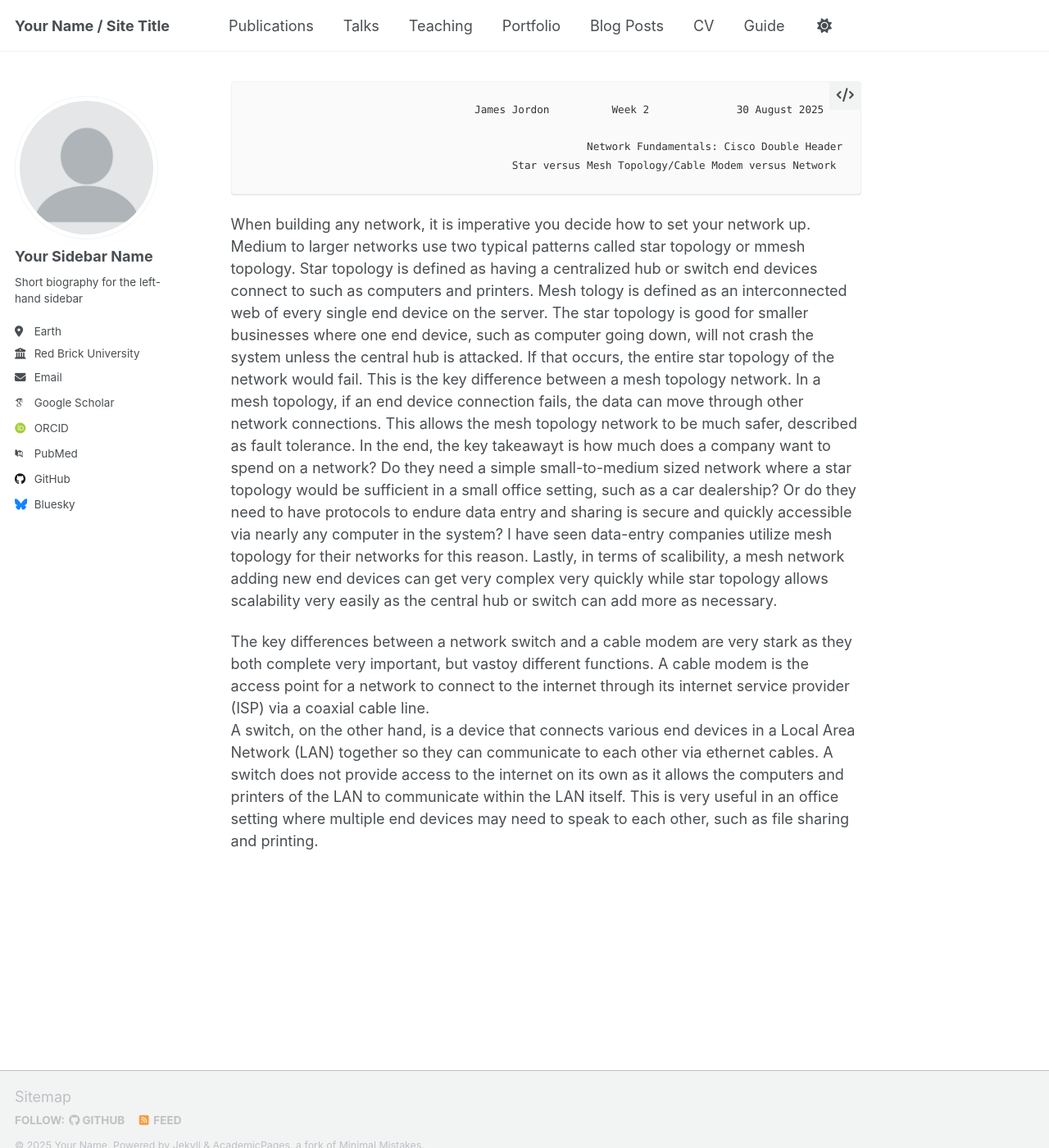
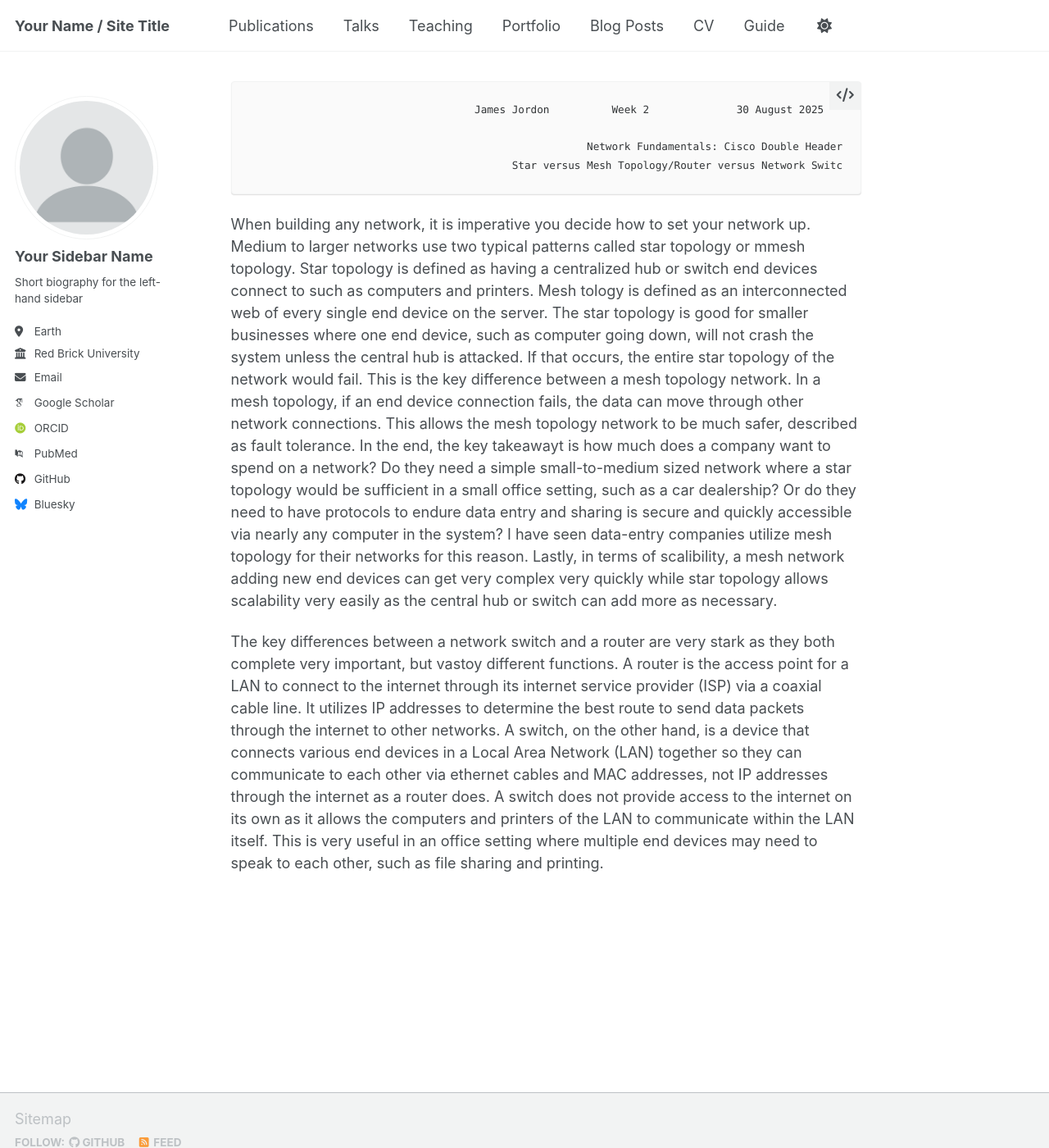
Before and after one commit to jjordon237/jjordon.github.io, a Jekyll site: the page built from Cisco I-Intro to Networks, NET 1111/Week 2/Network Fundamentals.md, in a window 1280 px wide and 1400 px high. Shown: the whole window at 82% size. Built offline with Jekyll 4.4.1, drawn with Linux system fonts in a browser that asks for light colours; some web fonts are replaced; our own code applies the rules of GitHub Pages for plain Markdown files; a script that is not in the unit is left out.

Commit message:
Update Network Fundamentals.md

```diff
--- a/Cisco I-Intro to Networks, NET 1111/Week 2/Network Fundamentals.md
+++ b/Cisco I-Intro to Networks, NET 1111/Week 2/Network Fundamentals.md
@@ -1,7 +1,7 @@
                                         James Jordon          Week 2              30 August 2025
 
                                                           Network Fundamentals: Cisco Double Header
-                                              Star versus Mesh Topology/Cable Modem versus Network Switch
+                                              Star versus Mesh Topology/Router versus Network Switch
 
 When building any network, it is imperative you decide how to set your network up. Medium to larger networks use two typical patterns called star topology or mmesh topology.
 Star topology is defined as having a centralized hub or switch end devices connect to such as computers and printers. Mesh tology is defined as an interconnected web of every single end device on the server.
@@ -11,6 +11,4 @@ In the end, the key takeawayt is how much does a company want to spend on a netw
 protocols to endure data entry and sharing is secure and quickly accessible via nearly any computer in the system? I have seen data-entry companies utilize mesh topology for their networks for this reason.
 Lastly, in terms of scalibility, a mesh network adding new end devices can get very complex very quickly while star topology allows scalability very easily as the central hub or switch can add more as necessary.
 
-The key differences between a network switch and a cable modem are very stark as they both complete very important, but vastoy different functions. A cable modem is the access point for a network to connect to the internet through its internet service provider (ISP) via a coaxial cable line.
-A switch, on the other hand, is a device that connects various end devices in a Local Area Network (LAN) together so they can communicate to each other via ethernet cables. A switch does not provide access to the internet on its own as it allows the computers and printers of the LAN to communicate within the LAN itself.
-This is very useful in an office setting where multiple end devices may need to speak to each other, such as file sharing and printing.
+The key differences between a network switch and a router are very stark as they both complete very important, but vastoy different functions. A router is the access point for a LAN  to connect to the internet through its internet service provider (ISP) via a coaxial cable line. It utilizes IP addresses to determine the best route to send data packets through the internet to other networks. A switch, on the other hand, is a device that connects various end devices in a Local Area Network (LAN) together so they can communicate to each other via ethernet cables and MAC addresses, not IP addresses through the internet as a router does. A switch does not provide access to the internet on its own as it allows the computers and printers of the LAN to communicate within the LAN itself. This is very useful in an office setting where multiple end devices may need to speak to each other, such as file sharing and printing.
```
